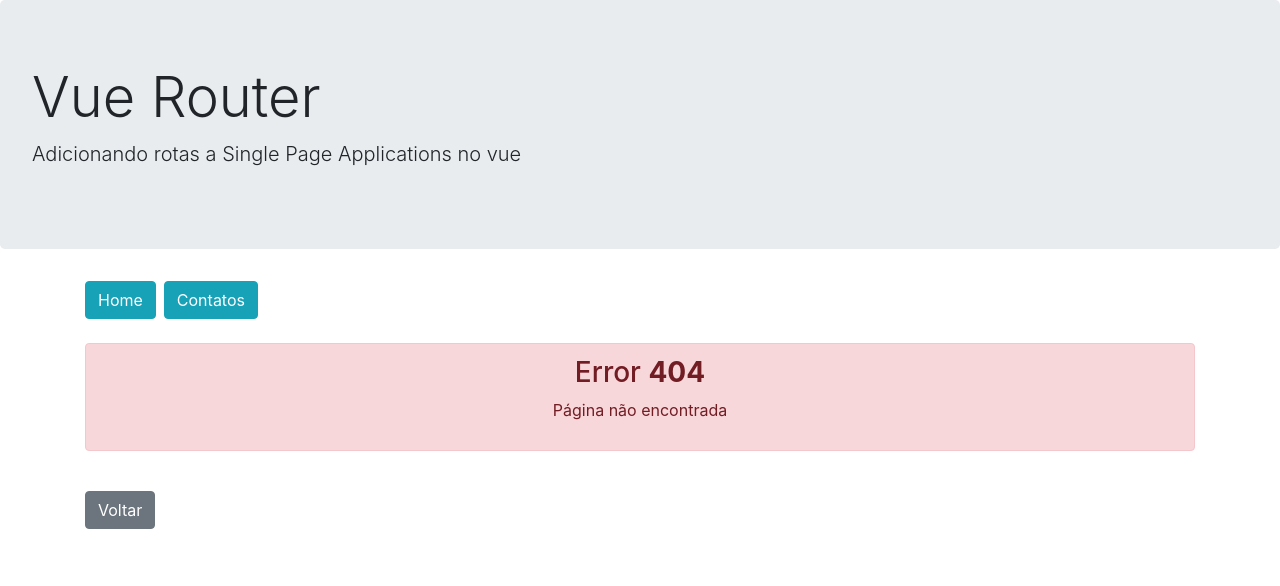
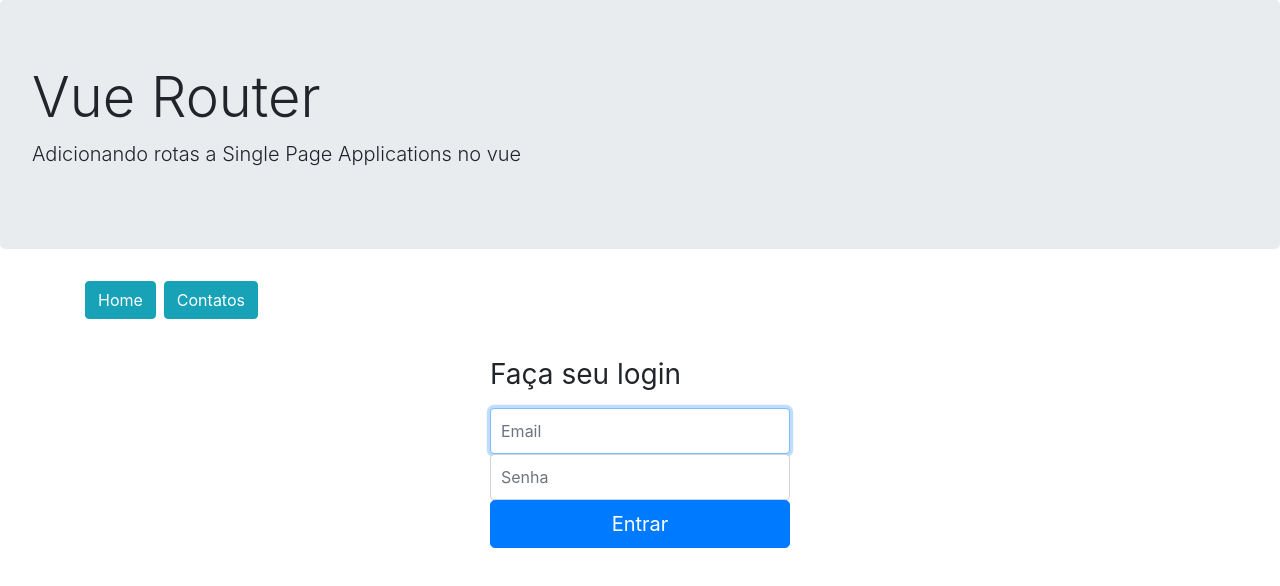
Before and after one commit to rafaelcarvalhocaetano/Vue-Router, a Vue app in the folder spa-router/: page /login in a window 1280 px wide. Before the commit this address had no page. Shown: the top 586 px of the page. Built offline with nearby package versions, Linux system fonts and the light colour scheme.

Commit message:
new code

```diff
--- a/spa-router/src/components/contatos/ContatosLista.vue
+++ b/spa-router/src/components/contatos/ContatosLista.vue
@@ -8,8 +8,7 @@
                 class="form-control"
                 placeholder="Buscar contatos"
                 @keyup.enter="buscar"
-                :value="busca"
-                >
+                :value="busca">
         </div>
         <hr class="color-secondary">
 
@@ -52,17 +51,14 @@
     },
     methods: {
         buscar(event) {
-            console.log("TCL: buscar -> event", event)
             this.$router.push({
                 path: '/contatos',
-                query: {
-                    busca: event.target.value
-                }
+                query: { busca: event.target.value }
             });
         },
         voltar(event) {
             // this.$router.replace({path: '/'})
-            this.$route.back();
+            this.$router.back();
         }
     }
 }
--- /dev/null
+++ b/spa-router/src/event-bus.js
@@ -0,0 +1,12 @@
+import Vue from 'vue';
+
+export default new Vue({
+    data: {
+        autenticado: false
+    },
+    created() {
+        this.$on('autenticado', (auth) => {
+            this.autenticado = auth;
+        })
+    }
+})
--- a/spa-router/src/router.js
+++ b/spa-router/src/router.js
@@ -9,6 +9,9 @@
 
 import Home from './views/Home.vue';
 import Erro404 from './views/Erro404.vue';
+import Login from './views/login/Login.vue';
+
+import EventBus from './event-bus';
 
 Vue.use(VueRouter);
 
@@ -36,13 +39,20 @@
         {
           path: ':id(\\d+)/editar',
           alias: ':id(\\d+)/mtt',
-          beforeEnter: (to, from, next) => {
+          meta: { requerAutenticacao: true },
+          beforeEnter(to, from, next) {
             console.log(' beforeEnter');
-            if (to.query.id == 1) {
-              return next();
-            } else {
-              next('/contatos/vai-caraio');
-            }
+            // if (to.query.id == 1) {
+            //   return next();
+            // } else {
+            //   next('/contatos/vai-caraio');
+            // }
+            // next(true); libera a rota
+            // next(false); bloqueia a rota
+            // next('/contatos');  redirecionamento
+            // next({name: 'contatos'});  redirecionamento 2
+            // next(new Error('Sem permissão'));
+            next();
           },
           component: {
             default: ContatoEditar,
@@ -69,6 +79,10 @@
       name: 'contatos'
     },
     {
+      path: '/login',
+      component: Login
+    },
+    {
       path: '/',
       redirect: to => {
         return '/contatos'
@@ -84,11 +98,32 @@
 // Rotas Globais
 router.beforeEach((to, from, next) => {
   console.log(' beforeEach ');
+  console.log(' requerAutenticacao ', to.meta.requerAutenticacao);
+  const authHere = EventBus.autenticado;
+  console.log("TCL: authHere", to.matched);
+  if (to.matched.some(rota => rota.meta.requerAutenticacao)) {
+    if (!authHere) {
+      next({
+        path: '/login',
+        query: { redirecionar: to.fullPath }
+      });
+      return;
+    }
+  }
   next();
 });
+
+// router.beforeResolve((to, from, next) => {
+//   console.log(' beforeResolver');
+// });
+
 router.afterEach((to, from) => {
   console.log(' data  afterEach');
-})
+});
+
+router.onError((e) => {
+  console.log(' onError ', e.message);
+});
 export default router;
 
 // export default new VueRouter({
--- a/spa-router/src/views/contatos/ContatoDetalhe.vue
+++ b/spa-router/src/views/contatos/ContatoDetalhe.vue
@@ -1,6 +1,7 @@
 <template>
     <div>
         <h3 class="font-weight-light">Detalhes sobre o contato número: {{ id }}</h3>
+        <p>Parametro: {{ parametros }}</p>
         <router-link
             :to="`/contatos/${id}/editar`"
             class="btn btn-primary"
@@ -10,7 +11,23 @@
 
 <script>
 export default {
-    props: ['id'],
+    props: {
+        id: {
+            type: Number,
+            required: true
+        }
+    },
+    data() {
+        return {
+            // contato: undefined
+            parametros: this.$route.params
+        }
+    },
+    beforeRouteUpdate(to, from, next) {
+        console.log(' beforeRouteUpdate');
+        this.parametros = to.params
+        next();
+    }
     // data() {
     //     return {
     //          id: this.$route.params.id
@@ -32,10 +49,10 @@
     //         return alert('Sem o Id da do Contato');
     //     }
     // },
-    created() {
-        // this.id = this.$route.params.id;
-        console.log("TCL: created -> this.id", this.$props)
+    // created() {
+    //     // this.id = this.$route.params.id;
+    //     console.log("TCL: created -> this.id", this.$props)
 
-    }
+    // }
 }
 </script>
--- a/spa-router/src/views/contatos/ContatoEditar.vue
+++ b/spa-router/src/views/contatos/ContatoEditar.vue
@@ -9,9 +9,27 @@
 <script>
 export default {
     props: ['id'],
+    beforeRouteEnter (to, from, next) {
+        // console.log(' beforeRouter-ENTER')
+        // if (to.query.autenticado === 'true') {
+        //     return next();
+        // } else {
+        //     next('/contatos');
+        // }
+        next();
+    },
+    beforeRouteLeave(to, from, next) {
+        console.log(' beforeRouteLeave')
+        const confirmar = window.confirm('Desejá sair da Rota');
+        if (confirmar) {
+            next(true);
+        } else {
+            next()
+        }
+    }
     // hooks
-    created() {
-        // console.log(' data ', this.$route.params);;
-    }
+    // created() {
+    //     // console.log(' data ', this.$route.params);;
+    // }
 }
 </script>
--- /dev/null
+++ b/spa-router/src/views/login/Login.vue
@@ -0,0 +1,66 @@
+<template>
+    <form class="form-signin" @submit.prevent="entrar">
+        <h1 class="h3 mb-3 font-weight-normal">Faça seu login</h1>
+
+        <label class="sr-only">Email</label>
+        <input type="email" class="form-control" placeholder="Email" required autofocus v-model="usuario.email">
+
+        <label class="sr-only">Senha</label>
+        <input type="password" class="form-control" placeholder="Senha" required v-model="usuario.senha">
+
+        <button class="btn btn-lg btn-primary btn-block">Entrar</button>
+        <div class="alert alert-danger mt-3" v-if="mensagem">{{ mensagem }}</div>
+    </form>
+</template>
+
+<script>
+
+import EventBus from './../../event-bus';
+
+
+export default {
+    data() {
+        return {
+            usuario: {
+                email: null,
+                senha: null
+            },
+            mensagem: null
+        }
+    },
+    methods: {
+        entrar(event) {
+            if (this.usuario.email === 'a@gmail.com' && this.usuario.senha === '123') {
+                EventBus.$emit('autenticado', true);
+                const destino = this.$route.query.redirecionar || '/contatos';
+                this.$router.push(destino);
+            }
+            this.mensagem = 'Dados incorretos';
+            setTimeout(() => {
+                this.mensagem = null;
+            }, 3000);
+        }
+    }
+}
+</script>
+
+<style scoped>
+    .form-signin {
+        width: 100%;
+        max-width: 330px;
+        padding: 15px;
+        margin: auto;
+    }
+
+    .form-signin .checkbox {
+        font-weight: 400;
+    }
+
+    .form-signin .form-control {
+        position: relative;
+        box-sizing: border-box;
+        height: auto;
+        padding: 10px;
+        font-size: 16px;
+    }
+</style>
```
Also changed, not shown: spa-router/package.json (+9 -9 lines), 1 other file (tests, documents, lock files or other folders).
